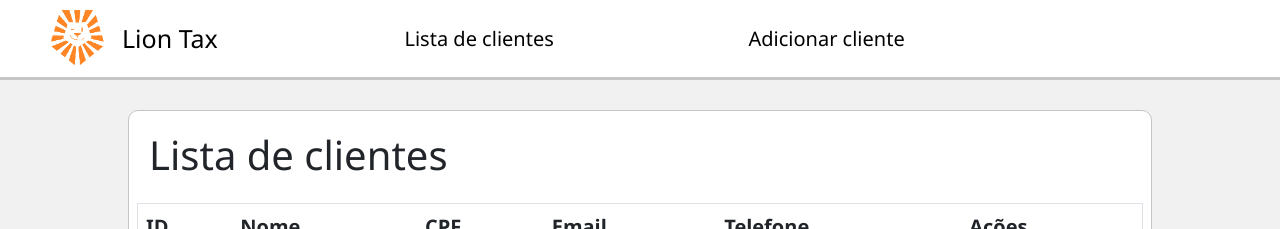
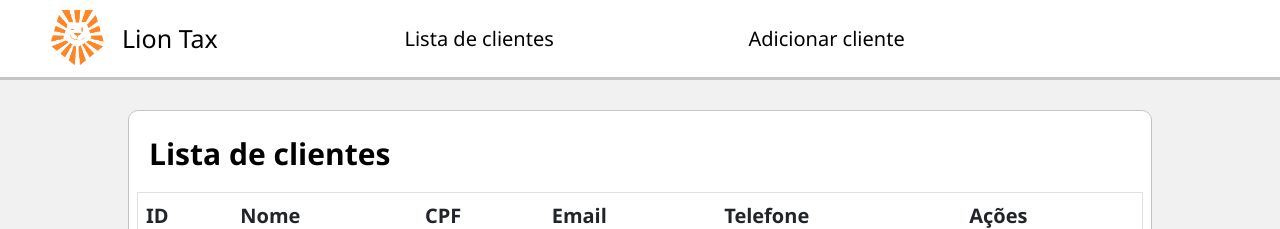
Before and after one commit to Sammer55/Liontax-Web, a React (Create React App) app: page / in a window 1280 px wide. Shown: the top 229 px of the page. Built offline with nearby package versions, Linux system fonts and the light colour scheme; no server answers.

Commit message:
Added Title component

```diff
--- a/src/components/Title/index.js
+++ b/src/components/Title/index.js
@@ -1,8 +1,10 @@
 import React from "react";
 import styled from "styled-components";
 
-const StyledTitle = styled.h1`
-    font-family: "Segoe UI", Tahoma, Geneva, Verdana, sans-serif;
+const StyledTitle = styled.span`
+    color: #000;
+    font-size: 30px;
+    font-weight: bold;
 `
 
 export default function Title({ text }) {
```
